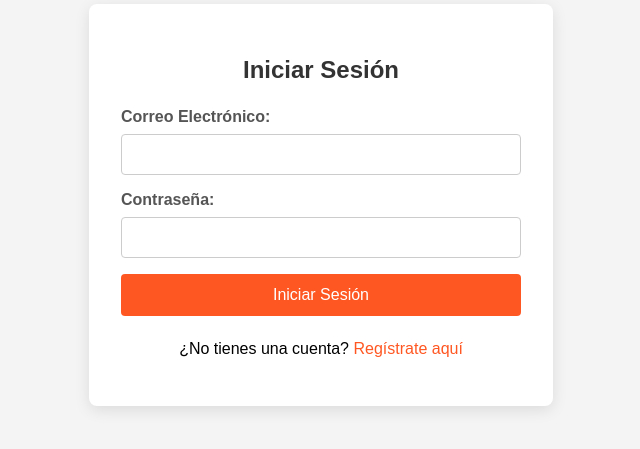
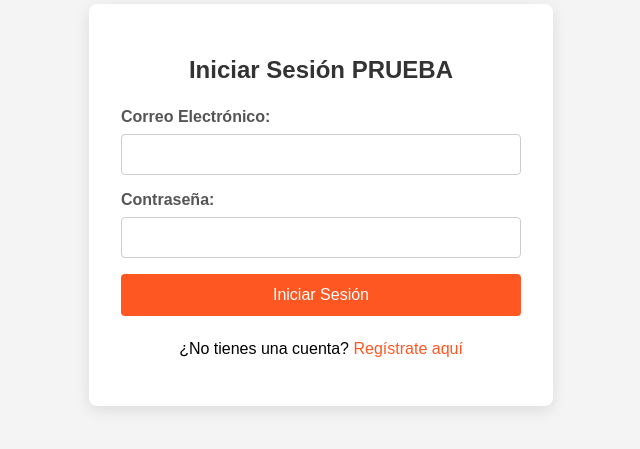
Before and after one commit to denilsonalania/plataforma_de_delivery, a website: page views/auth/login.html in a window 1280 px wide. Shown: the part 195-644 px from the top of the page, without its empty margins (319-959 px from the left). Drawn offline with nearby package versions, Linux system fonts and the light colour scheme.

Commit message:
probando cambio

```diff
--- a/views/auth/login.html
+++ b/views/auth/login.html
@@ -9,7 +9,7 @@
 </head>
 <body>
     <div class="auth-container">
-        <h2>Iniciar Sesión</h2>
+        <h2>Iniciar Sesión PRUEBA</h2>
         <form id="login-form">
             <div class="form-group">
                 <label for="email">Correo Electrónico:</label>
```
